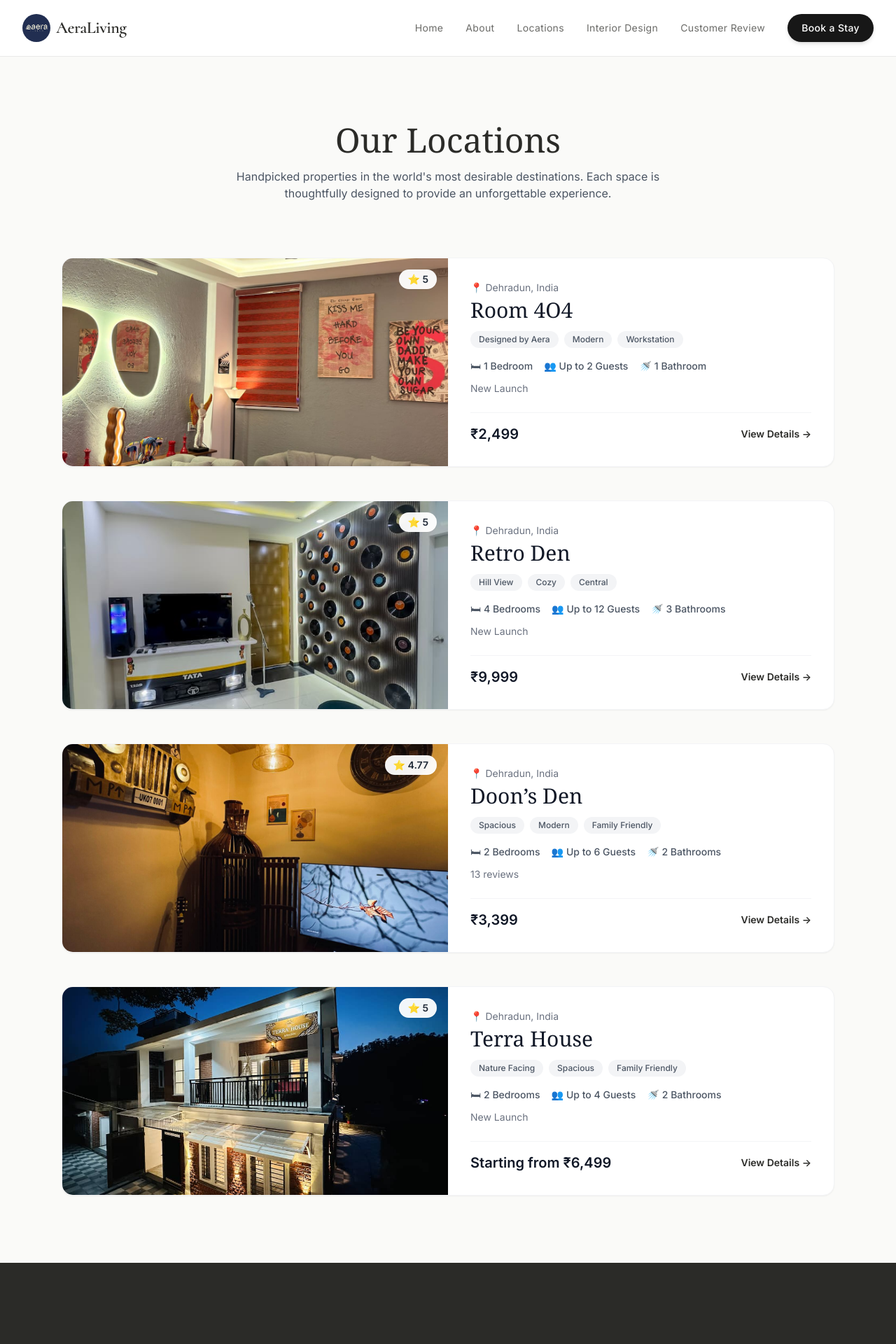
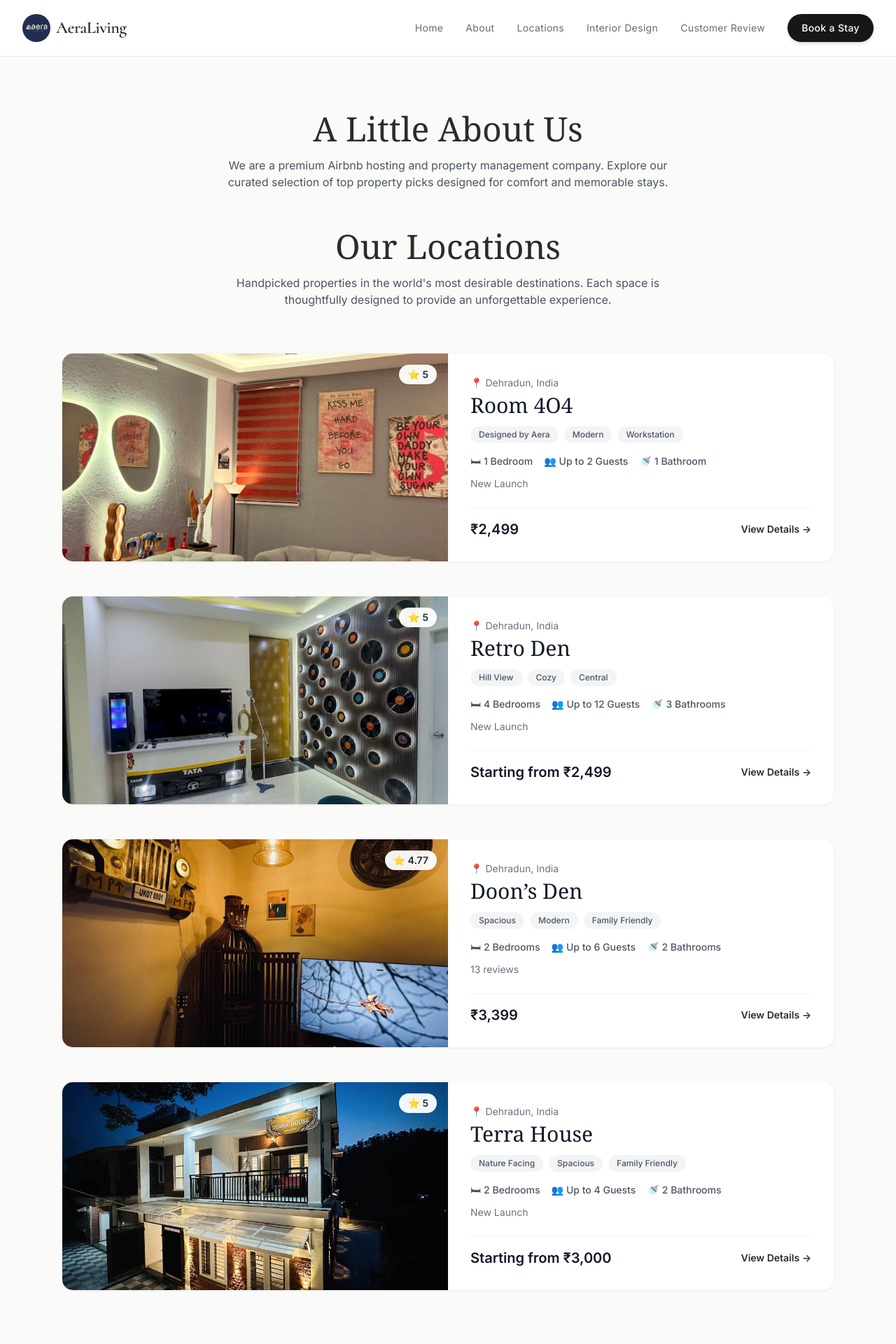
Before and after one commit to Paranormal31/aera-living, a Next.js app: page /locations in a window 1280 px wide. Shown: the top 1920 px of the page at 70% size. Built offline with nearby package versions, Linux system fonts and the light colour scheme.

Commit message:
Update locations page intro and property pricing

```diff
--- a/app/locations/page.tsx
+++ b/app/locations/page.tsx
@@ -6,7 +6,12 @@ export default function LocationsPage() {
   return (
     <main className="bg-[#fafaf8]">
       {/* Header */}
-      <section className="text-center py-10 sm:py-20 px-4 sm:px-6">
+      <section className="text-center pt-12 pb-10 sm:pt-16 sm:pb-16 px-4 sm:px-6">
+        <h2 className="text-3xl sm:text-5xl font-serif mb-3 sm:mb-4 text-foreground">A Little About Us</h2>
+        <p className="max-w-2xl mx-auto text-sm sm:text-base text-gray-600 leading-relaxed mb-10 sm:mb-14">
+          We are a premium Airbnb hosting and property management company. Explore our curated selection of top property picks designed for comfort and memorable stays.
+        </p>
+
         <h1 className="text-3xl sm:text-5xl font-serif mb-3 sm:mb-4 text-foreground">Our Locations</h1>
         <p className="max-w-2xl mx-auto text-sm sm:text-base text-gray-600 leading-relaxed">
           Handpicked properties in the world&apos;s most desirable destinations.
--- a/lib/siteContent.ts
+++ b/lib/siteContent.ts
@@ -156,7 +156,7 @@ export const LOCATION_LISTINGS: ListingLocation[] = [
     name: "Retro Den",
     slug: "retro-den",
     city: "Dehradun, India",
-    price: "₹9,999",
+    price: "Starting from ₹2,499",
     rating: 5,
     reviews: "New Launch",
     bedrooms: 4,
@@ -182,7 +182,7 @@ export const LOCATION_LISTINGS: ListingLocation[] = [
     name: "Terra House",
     slug: "terra-house",
     city: "Dehradun, India",
-    price: "Starting from ₹6,499",
+    price: "Starting from ₹3,000",
     rating: 5,
     reviews: "New Launch",
     bedrooms: 2,
```
